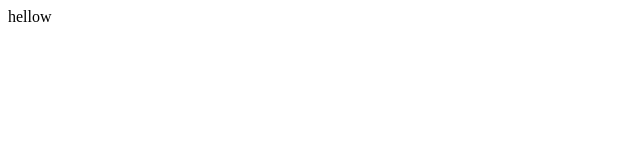
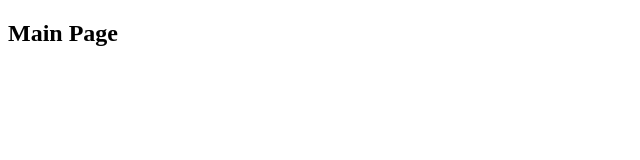
Before and after one commit to Moon-TaeJoon/Git-Basic, a plain HTML site: page index.html in a window 1280 px wide. Shown: the whole page, without its empty margins (0-640 px from the left). Drawn offline with Linux system fonts and the light colour scheme.

Commit message:
index.html update

```diff
--- a/index.html
+++ b/index.html
@@ -1,3 +1,11 @@
-<html>
-    hellow
+<!DOCTYPE html>
+<html lang="en">
+<head>
+    <meta charset="UTF-8">
+    <meta name="viewport" content="width=device-width, initial-scale=1.0">
+    <title>Document</title>
+</head>
+<body>
+    <h2>Main Page</h2>
+</body>
 </html>
```
